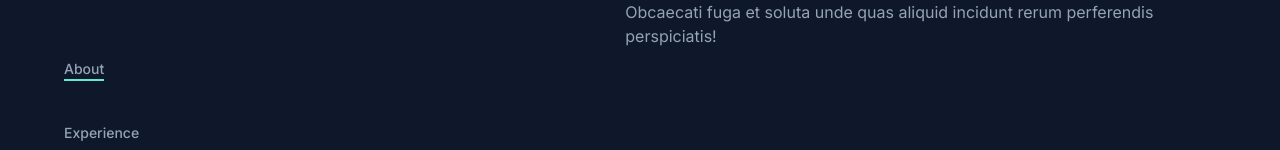
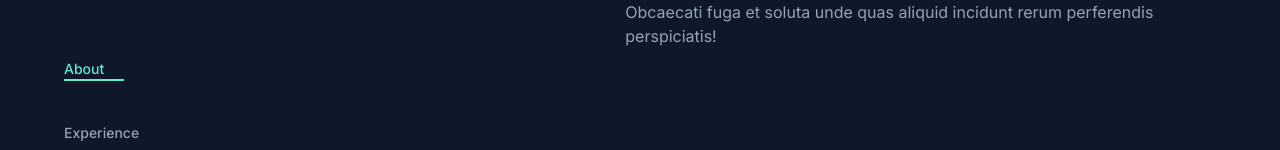
Before and after one commit to SyahidbinFadlyl/e-portofolio, a Next.js app: page / in a window 1280 px wide. Shown: the part 384-534 px from the top of the page. Built offline with nearby package versions, Linux system fonts and the light colour scheme.

Commit message:
update navbar logic

```diff
--- a/src/components/Header/Navbar.tsx
+++ b/src/components/Header/Navbar.tsx
@@ -66,7 +66,7 @@ export default function Navbar() {
               position: "relative",
               fontSize: 14,
               fontWeight: 500,
-              color: "text.secondary",
+              color: active === s.id ? "rgb(94 234 212)" : "text.secondary",
               cursor: "pointer",
               transition: "color 0.3s ease",
               "&::after": {
@@ -74,7 +74,7 @@ export default function Navbar() {
                 position: "absolute",
                 bottom: -4,
                 left: 0,
-                width: active === s.id ? "100%" : 0,
+                width: active === s.id ? "150%" : 0,
                 height: "2px",
                 bgcolor: "rgb(94 234 212)",
                 transition: "width 0.3s ease",
@@ -82,7 +82,7 @@ export default function Navbar() {
               "&:hover": {
                 color: "rgb(94 234 212)",
                 "&::after": {
-                  width: "100%",
+                  width: active === s.id ? "150%" : "100%",
                 },
               },
             }}
```
